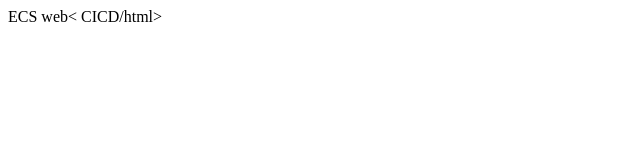
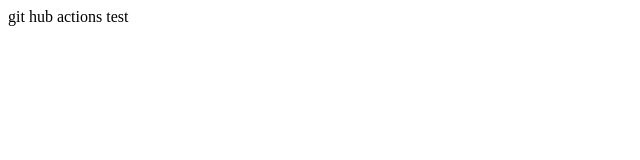
Before and after one commit to 19951023Taa/ecs_github_actions, a plain HTML site: page index.html in a window 1280 px wide. Shown: the full height of the page, 0-640 px from the left. Drawn offline with Linux system fonts and the light colour scheme.

Commit message:
Update index.html

```diff
--- a/index.html
+++ b/index.html
@@ -1 +1 @@
-<html>ECS web< CICD/html>
+<html>git hub actions test</html>
```
